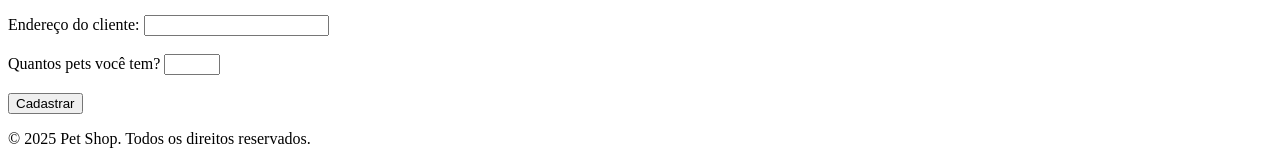
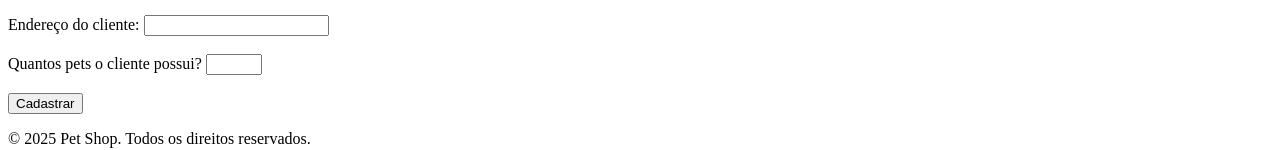
Before and after one commit to JohnMoreno23/petshop, a plain HTML site: page index.html in a window 1280 px wide. Shown: the part 350-500 px from the top of the page. Drawn offline with Linux system fonts and the light colour scheme.

Commit message:
ainda sobre ajuste do label pets

```diff
--- a/index.html
+++ b/index.html
@@ -27,7 +27,7 @@
             <label for="end">Endereço do cliente:</label>
             <input type="text" name="end" id="end"><br><br>
 
-            <label for="numPets">Quantos pets você tem?</label>
+            <label for="numPets">Quantos pets o cliente possui?</label>
             <input type="number" name="numPets" id="numPets" min="1" max="10" required><br><br>
 
             <div id="petOptions" style="display: none;">
```
